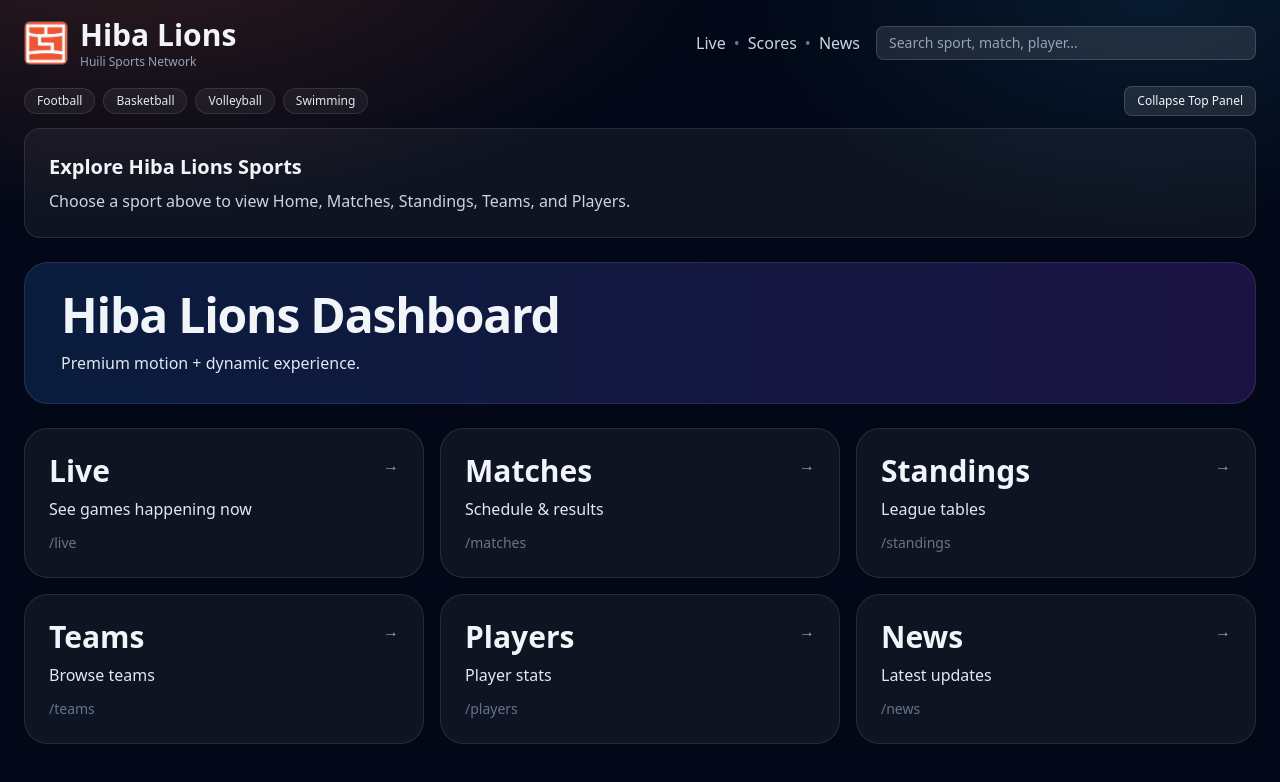
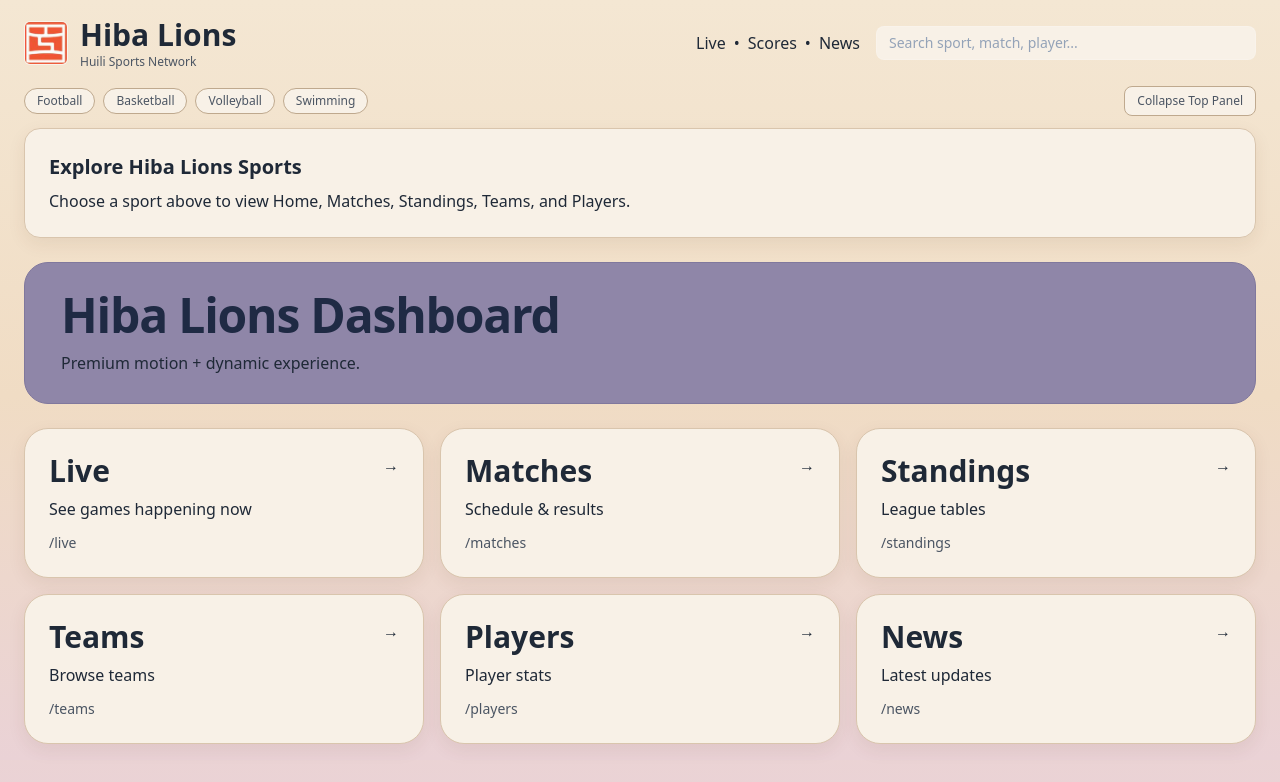
Before and after one commit to michaelfang1234/MichaelF, a Next.js app: page / in a window 1280 px wide. Shown: the top 782 px of the page. Built offline with nearby package versions, Linux system fonts and the light colour scheme.

Commit message:
Apply deeper warm theme with improved contrast, retone hero title, and remove hero subtitle

```diff
--- a/src/app/globals.css
+++ b/src/app/globals.css
@@ -2,45 +2,63 @@
 @tailwind components;
 @tailwind utilities;
 
-:root {
-  color-scheme: dark;
-  --huili-orange: #F26A3D;
-  --huili-orange-dark: #D9552B;
-  --bg-main: #0B1220;
-  --bg-card: #111827;
-  --text-main: #F8FAFC;
-  --text-sub: #CBD5E1;
-  --line: rgba(255,255,255,0.12);
+:root{
+  --warm-bg-top:#f4e7d3;
+  --warm-bg-mid:#f0dcc4;
+  --warm-bg-bottom:#ead2d6;
+
+  --panel:#f7efe4;
+  --panel-2:#f5ebdf;
+  --border:#d9c5ad;
+
+  --text:#1f2937;
+  --muted:#4b5563;
+
+  --hero:#8f86a8;          /* softer purple block */
+  --hero-text:#1f2a44;     /* darker readable title */
 }
 
-html { scroll-behavior: smooth; }
-
-body {
-  background:
-    radial-gradient(1200px 600px at 10% -10%, rgba(242,106,61,0.20), transparent 50%),
-    radial-gradient(900px 500px at 90% 0%, rgba(56,189,248,0.10), transparent 45%),
-    var(--bg-main);
-  color: var(--text-main);
+html, body {
+  min-height: 100%;
+  background: linear-gradient(180deg,var(--warm-bg-top) 0%,var(--warm-bg-mid) 52%,var(--warm-bg-bottom) 100%);
+  color: var(--text);
 }
 
-* { -webkit-tap-highlight-color: transparent; }
-
-.glass {
-  background: color-mix(in oklab, var(--bg-card) 82%, black);
-  border: 1px solid var(--line);
-  backdrop-filter: blur(8px);
+/* Generic panels/cards */
+.rounded-3xl,
+.rounded-2xl,
+.rounded-xl {
+  border-color: var(--border) !important;
+  box-shadow: 0 6px 18px rgba(84, 56, 20, 0.08);
 }
 
-.brand-pill {
-  background: rgba(242,106,61,0.18);
-  color: #FFD9CC;
-  border: 1px solid rgba(242,106,61,0.35);
+/* convert dark utility blocks to warm cards */
+[class*="bg-[#020817]"],
+[class*="bg-[#0f172a]"],
+[class*="bg-black/20"],
+[class*="bg-black/30"],
+[class*="bg-white/5"],
+[class*="bg-white/10"] {
+  background-color: color-mix(in oklab, var(--panel) 88%, white 12%) !important;
 }
 
-.card-hover {
-  transition: transform 220ms ease, background-color 220ms ease, border-color 220ms ease;
+/* text readability fixes */
+.text-slate-50,.text-slate-100,.text-slate-200,.text-slate-300,.text-slate-400,.text-slate-500,
+.text-white {
+  color: var(--text) !important;
 }
-.card-hover:hover {
-  transform: translateY(-3px);
-  border-color: rgba(242,106,61,0.35);
+.text-xs,.text-sm { color: var(--muted) !important; }
+
+/* hero block */
+.hero-warm {
+  background: var(--hero) !important;
+  border: 1px solid color-mix(in oklab, var(--hero), #6f6790 45%) !important;
 }
+.hero-warm h2 {
+  color: var(--hero-text) !important;
+}
+
+/* nav pills/button still visible */
+button, .btn, [role="button"] {
+  border-color: #bfa98e !important;
+}
--- a/src/app/layout.tsx
+++ b/src/app/layout.tsx
@@ -10,7 +10,7 @@ export const metadata: Metadata = {
 export default function RootLayout({ children }: { children: React.ReactNode }) {
   return (
     <html lang="en">
-      <body className="min-h-screen bg-[#020817] text-slate-100">
+      <body>
         <div className="mx-auto max-w-[1440px] px-4 py-4 md:px-6">
           <SiteHeader />
           {children}
--- a/src/app/page.tsx
+++ b/src/app/page.tsx
@@ -15,7 +15,7 @@ export default function HomePage() {
     <main className="space-y-6">
       <SportsBar />
 
-      <section className="rounded-[24px] border border-white/10 bg-gradient-to-r from-[#102a56]/60 to-[#2c1a5f]/60 px-9 py-7">
+      <section className="hero-warm rounded-[24px] px-9 py-7">
         <h2 className="text-5xl font-semibold tracking-tight">Hiba Lions Dashboard</h2>
         <p className="mt-3 text-\[34px\] text-slate-200">Premium motion + dynamic experience.</p>
       </section>
--- /dev/null
+++ b/src/lib/theme-presets.ts
@@ -0,0 +1,8 @@
+export type ThemePreset = "midnight" | "ocean" | "forest" | "sunset";
+
+export const themeClassByPreset: Record<ThemePreset, string> = {
+  midnight: "theme-midnight",
+  ocean: "theme-ocean",
+  forest: "theme-forest",
+  sunset: "theme-sunset",
+};
```
